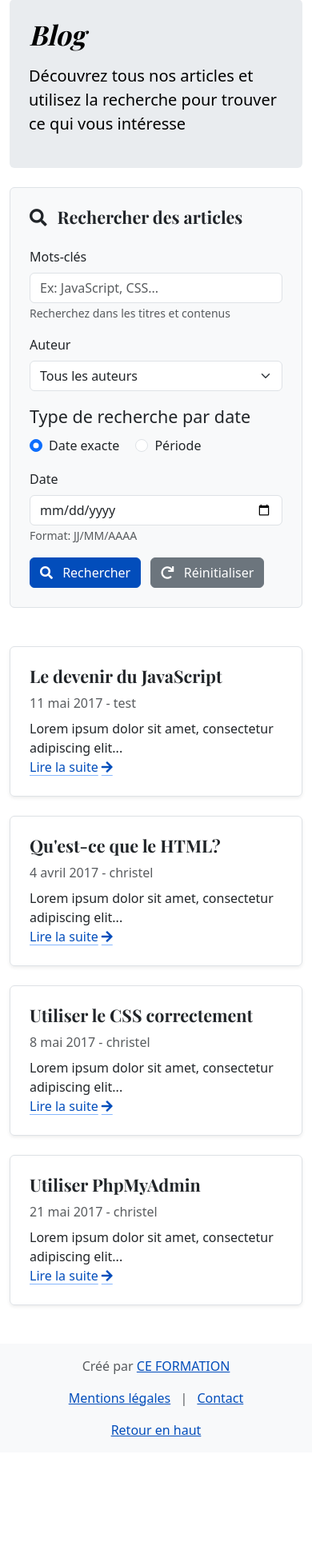
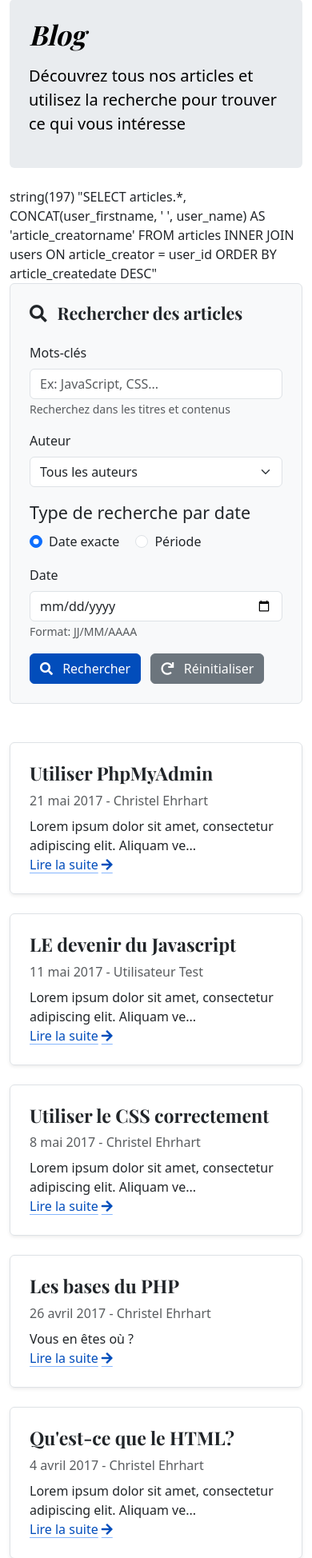
Before and after one commit to ceformation68/cci_dwwm20252026_blog, a PHP site: page /blog.php in a window 390 px wide. Shown: the part 125-2073 px from the top of the page at 80% size. Before the commit the page ends 1921 px from the top, so only its background shows below. Run offline with PHP 8.4, Linux system fonts and the light colour scheme; data comes from the database, SQL or seed files in the repository; some libraries are stand-ins or nearby versions.

Commit message:
Afficher les articles sur la page blog + optimisation dans une fonction à part

```diff
--- /dev/null
+++ b/article_model.php
@@ -0,0 +1,18 @@
+<?php
+	function findAll($intLimit=0){
+		// inclure la connexion
+		require_once("connexion.php");
+
+		// Ecrire la requête
+		$strRq	= "SELECT articles.*,
+					CONCAT(user_firstname, ' ', user_name) AS 'article_creatorname'
+					FROM articles
+						INNER JOIN users ON article_creator = user_id
+					ORDER BY article_createdate DESC";
+		if ($intLimit > 0){
+			$strRq  .= " LIMIT ".$intLimit;
+		}
+		var_dump($strRq);
+		// Lancer la requête et récupérer les résultats
+		return $db->query($strRq)->fetchAll();
+	}
--- a/blog.php
+++ b/blog.php
@@ -7,6 +7,10 @@
 
 	// inclusion du header
 	include("_partial/header.php");
+
+	// Récupération des articles
+	require("article_model.php");
+	$arrArticle = findAll();
 ?>
         <!-- Formulaire de recherche -->
 		<section aria-label="Blog">
@@ -126,85 +130,26 @@
 				<section aria-labelledby="articles-heading">
             <h3 id="articles-heading" class="visually-hidden">Liste des articles</h3>
             <div class="row mb-2">
-                <article class="col-md-6 mb-4">
-                    <div class="row g-0 border rounded overflow-hidden flex-md-row shadow-sm h-md-250 position-relative">
-                        <div class="col p-4 d-flex flex-column position-static">
-                            <h4 class="mb-2">Le devenir du JavaScript</h4>
-                            <div class="mb-2 text-body-secondary">
-                                <time datetime="2017-05-11">11 mai 2017</time>
-                                <span> - test</span>
-                            </div>
-                            <p class="mb-auto">Lorem ipsum dolor sit amet, consectetur adipiscing elit...</p>
-                            <a href="article-javascript.html" class="icon-link gap-1 icon-link-hover stretched-link" aria-label="Lire l'article complet sur le JavaScript">
-                                Lire la suite
-                                <i class="fas fa-arrow-right" aria-hidden="true"></i>
-                            </a>
-                        </div>
-                        <div class="col-auto d-none d-lg-block">
-                            <img class="bd-placeholder-img" width="200" height="250" src="assets/images/js.png" alt="Logo JavaScript" loading="lazy">
-                        </div>
-                    </div>
-                </article>
+			<?php
+			foreach($arrArticle as $arrDetArticle){
+				//var_dump($arrDetArticle);
+				// Traiter le résumé
+				$strSummary = mb_strimwidth($arrDetArticle['article_content'], 0, 70, "...");
 
-                <article class="col-md-6 mb-4">
-                    <div class="row g-0 border rounded overflow-hidden flex-md-row shadow-sm h-md-250 position-relative">
-                        <div class="col p-4 d-flex flex-column position-static">
-                            <h4 class="mb-2">Qu'est-ce que le HTML?</h4>
-                            <div class="mb-2 text-body-secondary">
-                                <time datetime="2017-04-04">4 avril 2017</time>
-                                <span> - christel</span>
-                            </div>
-                            <p class="mb-auto">Lorem ipsum dolor sit amet, consectetur adipiscing elit...</p>
-                            <a href="article-html.html" class="icon-link gap-1 icon-link-hover stretched-link" aria-label="Lire l'article complet sur le HTML">
-                                Lire la suite
-                                <i class="fas fa-arrow-right" aria-hidden="true"></i>
-                            </a>
-                        </div>
-                        <div class="col-auto d-none d-lg-block">
-                            <img class="bd-placeholder-img" width="200" height="250" src="assets/images/html.png" alt="Logo HTML5" loading="lazy">
-                        </div>
-                    </div>
-                </article>
+				// Traiter l'affichage de la date
+				$objDate	= new DateTime($arrDetArticle['article_createdate']);
+				//$strDate	= $objDate->format("d/m/Y"); // en anglais
 
-                <article class="col-md-6 mb-4">
-                    <div class="row g-0 border rounded overflow-hidden flex-md-row shadow-sm h-md-250 position-relative">
-                        <div class="col p-4 d-flex flex-column position-static">
-                            <h4 class="mb-2">Utiliser le CSS correctement</h4>
-                            <div class="mb-2 text-body-secondary">
-                                <time datetime="2017-05-08">8 mai 2017</time>
-                                <span> - christel</span>
-                            </div>
-                            <p class="mb-auto">Lorem ipsum dolor sit amet, consectetur adipiscing elit...</p>
-                            <a href="article-css.html" class="icon-link gap-1 icon-link-hover stretched-link" aria-label="Lire l'article complet sur le CSS">
-                                Lire la suite
-                                <i class="fas fa-arrow-right" aria-hidden="true"></i>
-                            </a>
-                        </div>
-                        <div class="col-auto d-none d-lg-block">
-                            <img class="bd-placeholder-img" width="200" height="250" src="assets/images/CSS.png" alt="Logo CSS3" loading="lazy">
-                        </div>
-                    </div>
-                </article>
+				// Version avec configuration pour l'avoir en français
+				$objDateFormatter	= new IntlDateFormatter(
+					"fr_FR", // langue
+					IntlDateFormatter::LONG,  // format de date
+					IntlDateFormatter::NONE, // format heure
+				);
+				$strDate	= $objDateFormatter->format($objDate);
 
-                <article class="col-md-6 mb-4">
-                    <div class="row g-0 border rounded overflow-hidden flex-md-row shadow-sm h-md-250 position-relative">
-                        <div class="col p-4 d-flex flex-column position-static">
-                            <h4 class="mb-2">Utiliser PhpMyAdmin</h4>
-                            <div class="mb-2 text-body-secondary">
-                                <time datetime="2017-05-21">21 mai 2017</time>
-                                <span> - christel</span>
-                            </div>
-                            <p class="mb-auto">Lorem ipsum dolor sit amet, consectetur adipiscing elit...</p>
-                            <a href="article-phpmyadmin.html" class="icon-link gap-1 icon-link-hover stretched-link" aria-label="Lire l'article complet sur PhpMyAdmin">
-                                Lire la suite
-                                <i class="fas fa-arrow-right" aria-hidden="true"></i>
-                            </a>
-                        </div>
-                        <div class="col-auto d-none d-lg-block">
-                            <img class="bd-placeholder-img" width="200" height="250" src="assets/images/mysql.png" alt="Logo MySQL" loading="lazy">
-                        </div>
-                    </div>
-                </article>
+				include("_partial/article.php");
+			} ?>
             </div>
         </section>
 			</div>
```
Also changed, not shown: index.php (+3 -18 lines).
